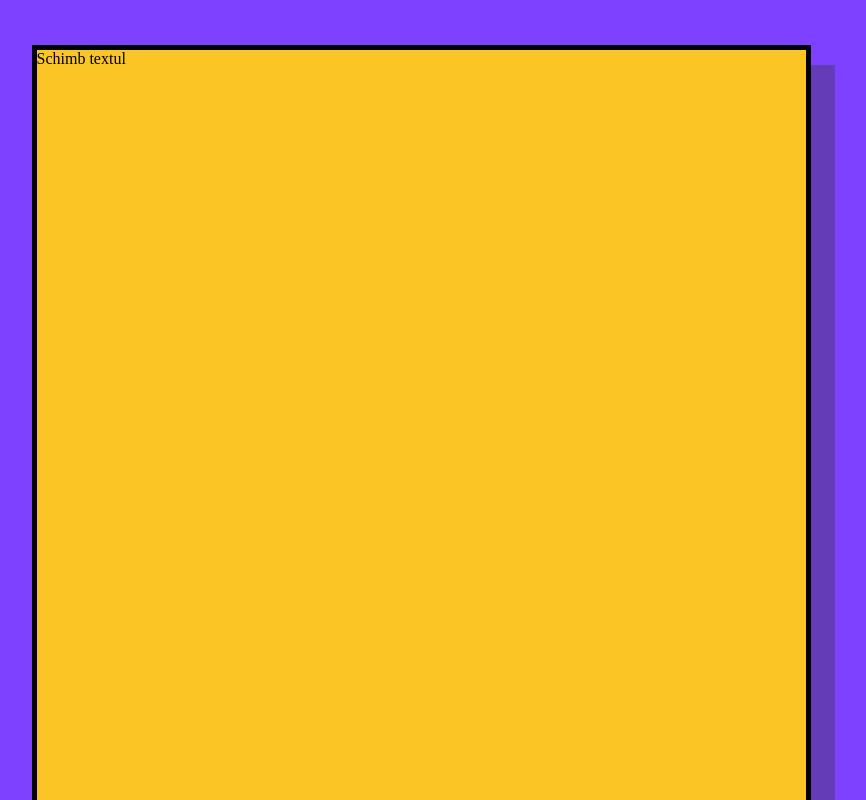
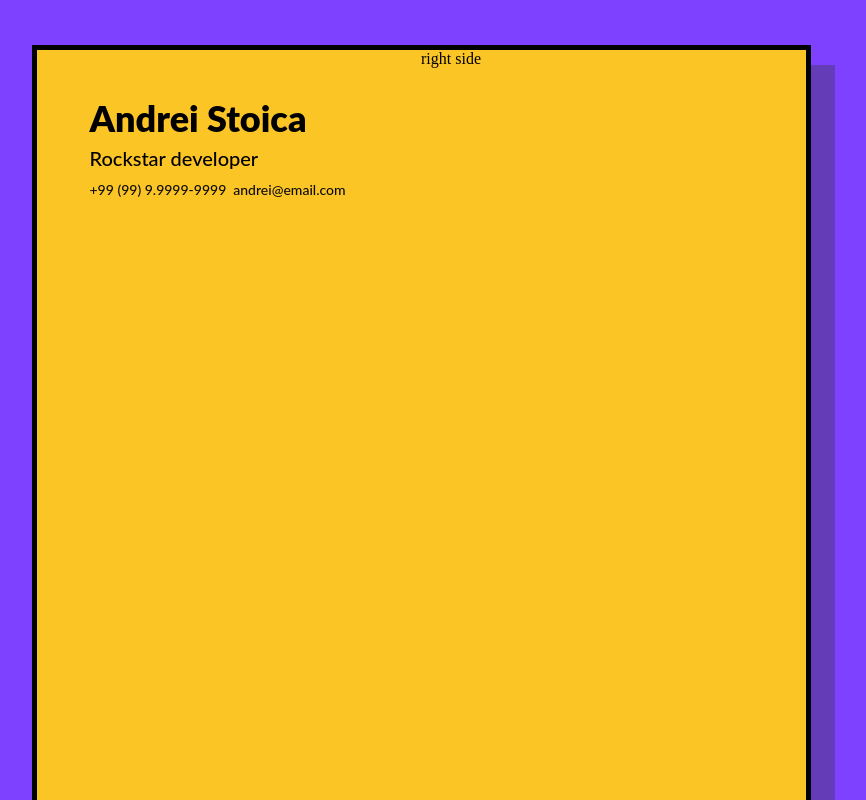
Before and after one commit to narcis-g/resume, a React (Vite) app: page / in a window 1280 px wide. Shown: the top 800 px of the page, without its empty margins (223-1089 px from the left). Built offline with nearby package versions, Linux system fonts and the light colour scheme.

Commit message:
Add details component

```diff
--- a/src/App.jsx
+++ b/src/App.jsx
@@ -1,12 +1,24 @@
 
 import './normalize.css'
 import Layout from './components/Layout';
+import Details from './components/Details'
 
 export default function App() {
   return (
-     <Layout>
-       Schimb textul
-     </Layout>
+     <Layout
+
+       left= {
+         <div>
+           <Details></Details>
+         </div>
+       }
+
+       right = {
+         <div>right side</div>
+       }
+       />
+
+
 
   )
 }
--- /dev/null
+++ b/src/components/Details.jsx
@@ -0,0 +1,61 @@
+import styled from 'styled-components'
+
+const Details = () => {
+
+  return (
+    <Container>
+      <Name>Andrei Stoica</Name>
+      <Title>Rockstar developer</Title>
+      <ContactRow>
+        <Contact> +99 (99) 9.9999-9999</Contact>
+        <Contact>andrei@email.com</Contact>
+      </ContactRow>
+    </Container>
+  )
+}
+
+export default Details;
+
+
+const Container =styled.div `
+  display: flex;
+  flex-direction: column;
+
+  margin-top: 43px;
+  margin-left: 53px;
+`
+
+const Name =styled.span `
+  color: #000;
+  font-family: Lato;
+  font-size: 36px;
+  font-style: normal;
+  font-weight: 900;
+  line-height: 140%; /* 50.4px */
+`
+
+const Title =styled.span `
+  color: #000;
+  font-family: Lato;
+  font-size: 20px;
+  font-style: normal;
+  font-weight: 500;
+  line-height: 150%; /* 30px */
+  padding-bottom:6px;
+`
+
+const Contact =styled.span `
+  color: #0B0B0B;
+  font-family: Lato;
+  font-size: 14px;
+  font-style: normal;
+  font-weight: 500;
+  line-height: 150%; /* 21px */
+
+  `
+
+const ContactRow =styled.div `
+  display: flex;
+  flex-direction; row;
+  gap: 7px;
+`
--- a/src/components/Layout.jsx
+++ b/src/components/Layout.jsx
@@ -5,7 +5,8 @@ const Layout = (props) => {
   return (
     <Background>
     <Page>
-      {props.children}
+      <Column>{props.left}</Column>
+      <Column>{props.right}</Column>
     </Page>
     </Background>
   )
@@ -32,5 +33,11 @@ const Page = styled.div`
   border: 5px solid #000;
   background: #FCC526;
   box-shadow: 24px 20px 0px 0px rgba(52, 52, 51, 0.35);
+  display:flex;
+  flex-direction:row;
 
 `
+
+const Column = styled.div`
+  flex:1;
+`
```
